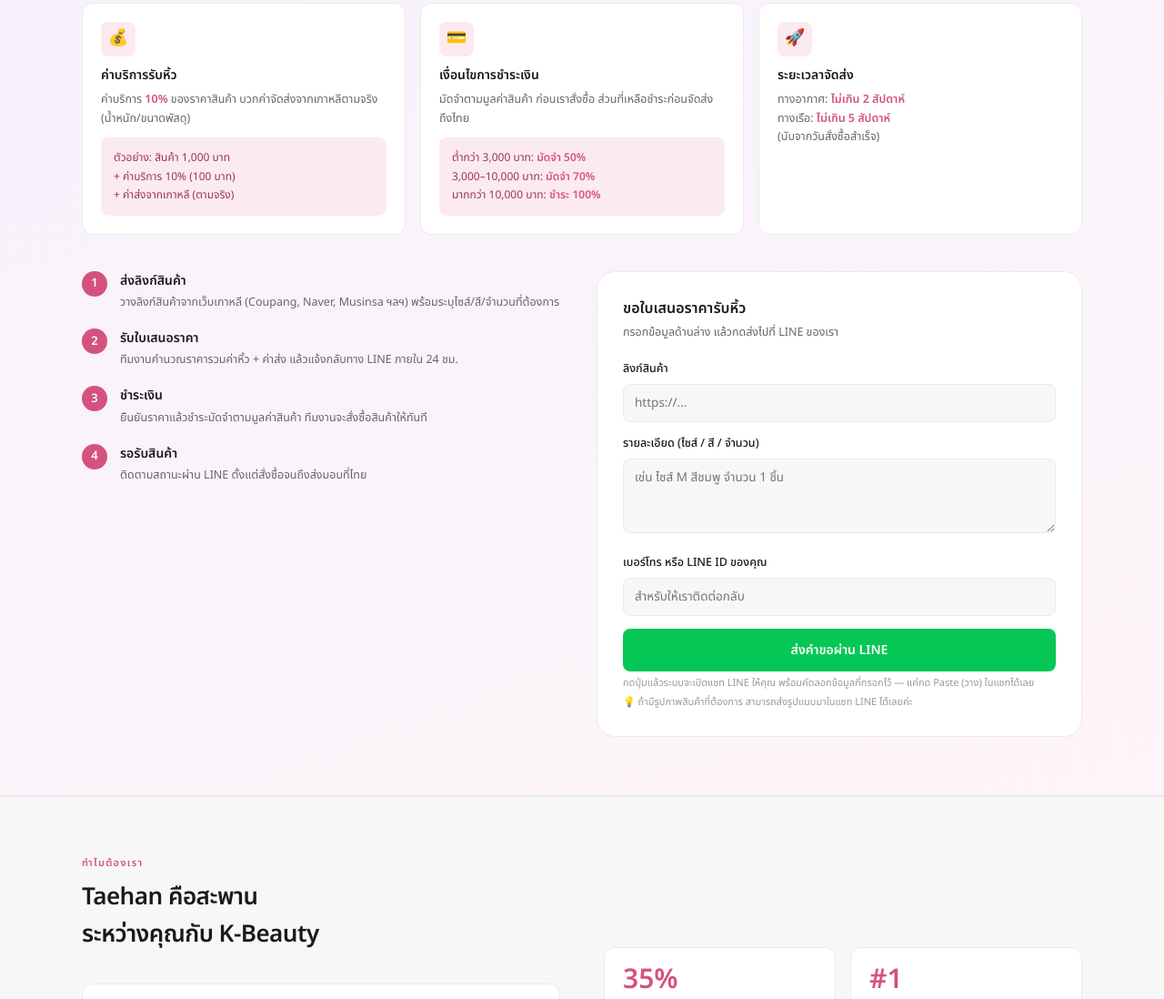
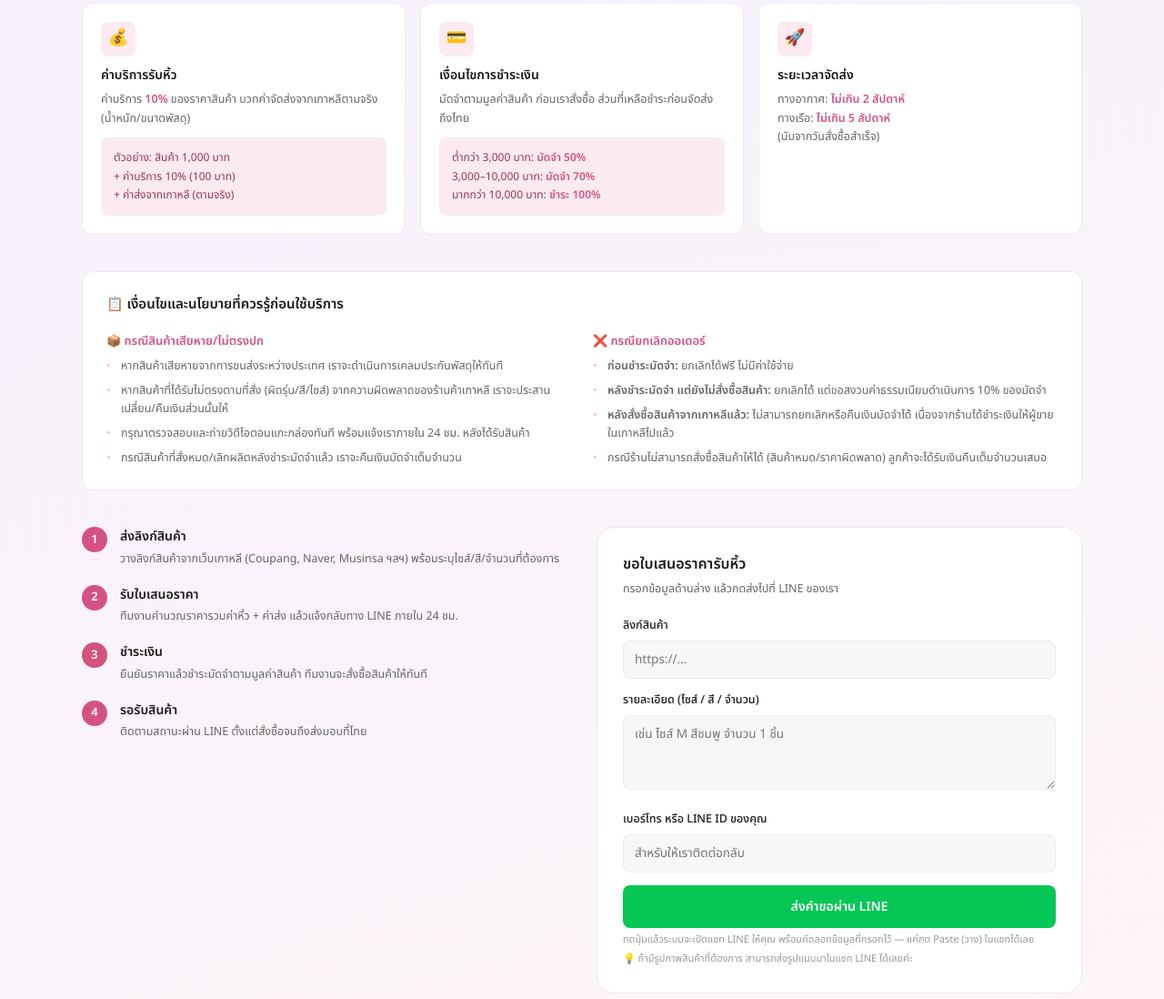
Before and after one commit to satamc/taehan-website, a plain HTML site: page index.html in a window 1280 px wide. Shown: the part 2270-3368 px from the top of the page at 91% size. Drawn offline with Linux system fonts and the light colour scheme.

Commit message:
Update index.html

```diff
--- a/index.html
+++ b/index.html
@@ -408,6 +408,57 @@
       line-height: 1.7;
     }
 
+    /* POLICY SECTION (ของเสียหาย / ยกเลิกออเดอร์) */
+    .po-policy {
+      background: var(--white);
+      border: 1px solid var(--border);
+      border-radius: var(--radius-md);
+      padding: 24px 26px;
+      margin-bottom: 40px;
+    }
+    .po-policy-title {
+      display: flex;
+      align-items: center;
+      gap: 8px;
+      font-size: 15px;
+      font-weight: 600;
+      color: var(--text);
+      margin-bottom: 18px;
+    }
+    .po-policy-grid {
+      display: grid;
+      grid-template-columns: 1fr 1fr;
+      gap: 24px;
+    }
+    .po-policy-block h5 {
+      font-size: 13px;
+      font-weight: 600;
+      color: var(--pink);
+      margin-bottom: 8px;
+      display: flex;
+      align-items: center;
+      gap: 6px;
+    }
+    .po-policy-block ul {
+      list-style: none;
+      display: flex;
+      flex-direction: column;
+      gap: 7px;
+    }
+    .po-policy-block li {
+      font-size: 12.5px;
+      color: var(--muted);
+      line-height: 1.6;
+      padding-left: 16px;
+      position: relative;
+    }
+    .po-policy-block li::before {
+      content: '•';
+      color: var(--pink-mid);
+      position: absolute;
+      left: 0;
+    }
+
     /* PRE-ORDER BANNER (สไตล์ตามภาพตัวอย่าง) */
     .po-banner {
       background: linear-gradient(135deg, #FDF0F5 0%, #FBE4ED 100%);
@@ -668,6 +719,8 @@
       .preorder { padding: 48px 16px; }
       .preorder-grid { grid-template-columns: 1fr; }
       .po-info-grid { grid-template-columns: 1fr; }
+      .po-policy { padding: 20px; }
+      .po-policy-grid { grid-template-columns: 1fr; gap: 18px; }
       .po-banner { padding: 24px 18px; }
       .po-feature-row { grid-template-columns: repeat(2, 1fr); gap: 16px; }
       .why { padding: 48px 16px; }
@@ -863,6 +916,31 @@
       </div>
     </div>
 
+    <!-- นโยบายของเสียหาย / ยกเลิกออเดอร์ -->
+    <div class="po-policy">
+      <div class="po-policy-title">📋 เงื่อนไขและนโยบายที่ควรรู้ก่อนใช้บริการ</div>
+      <div class="po-policy-grid">
+        <div class="po-policy-block">
+          <h5>📦 กรณีสินค้าเสียหาย/ไม่ตรงปก</h5>
+          <ul>
+            <li>หากสินค้าเสียหายจากการขนส่งระหว่างประเทศ เราจะดำเนินการเคลมประกันพัสดุให้ทันที</li>
+            <li>หากสินค้าที่ได้รับไม่ตรงตามที่สั่ง (ผิดรุ่น/สี/ไซส์) จากความผิดพลาดของร้านค้าเกาหลี เราจะประสานเปลี่ยน/คืนเงินส่วนนั้นให้</li>
+            <li>กรุณาตรวจสอบและถ่ายวิดีโอตอนแกะกล่องทันที พร้อมแจ้งเราภายใน 24 ชม. หลังได้รับสินค้า</li>
+            <li>กรณีสินค้าที่สั่งหมด/เลิกผลิตหลังชำระมัดจำแล้ว เราจะคืนเงินมัดจำเต็มจำนวน</li>
+          </ul>
+        </div>
+        <div class="po-policy-block">
+          <h5>❌ กรณียกเลิกออเดอร์</h5>
+          <ul>
+            <li><strong>ก่อนชำระมัดจำ:</strong> ยกเลิกได้ฟรี ไม่มีค่าใช้จ่าย</li>
+            <li><strong>หลังชำระมัดจำ แต่ยังไม่สั่งซื้อสินค้า:</strong> ยกเลิกได้ แต่ขอสงวนค่าธรรมเนียมดำเนินการ 10% ของมัดจำ</li>
+            <li><strong>หลังสั่งซื้อสินค้าจากเกาหลีแล้ว:</strong> ไม่สามารถยกเลิกหรือคืนเงินมัดจำได้ เนื่องจากร้านได้ชำระเงินให้ผู้ขายในเกาหลีไปแล้ว</li>
+            <li>กรณีร้านไม่สามารถสั่งซื้อสินค้าให้ได้ (สินค้าหมด/ราคาผิดพลาด) ลูกค้าจะได้รับเงินคืนเต็มจำนวนเสมอ</li>
+          </ul>
+        </div>
+      </div>
+    </div>
+
     <div class="preorder-grid">
       <!-- Steps -->
       <div>
```
